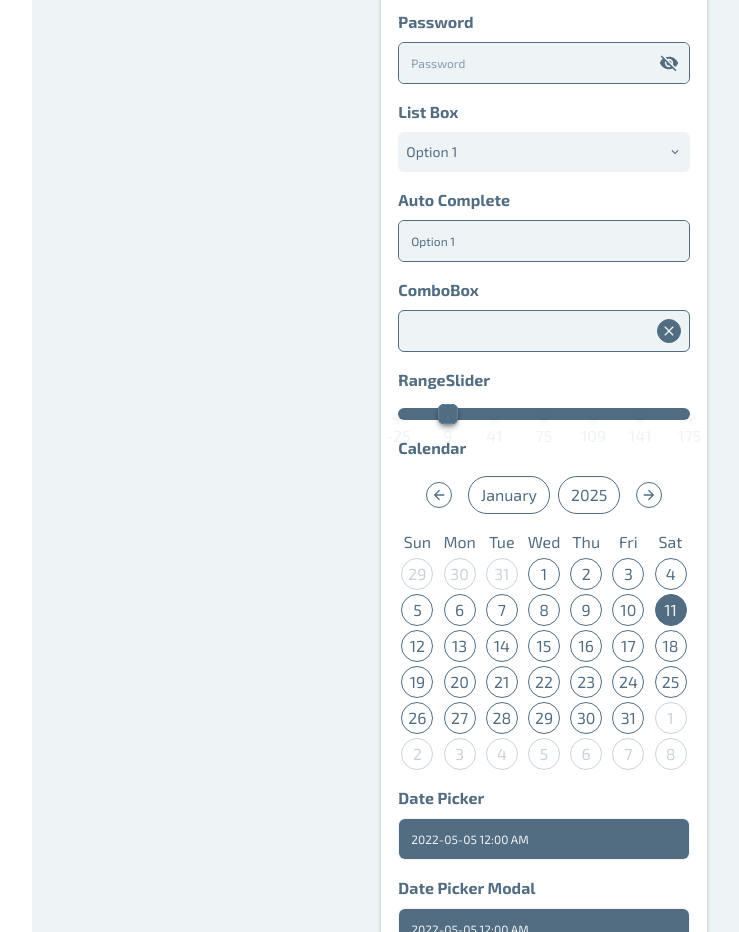
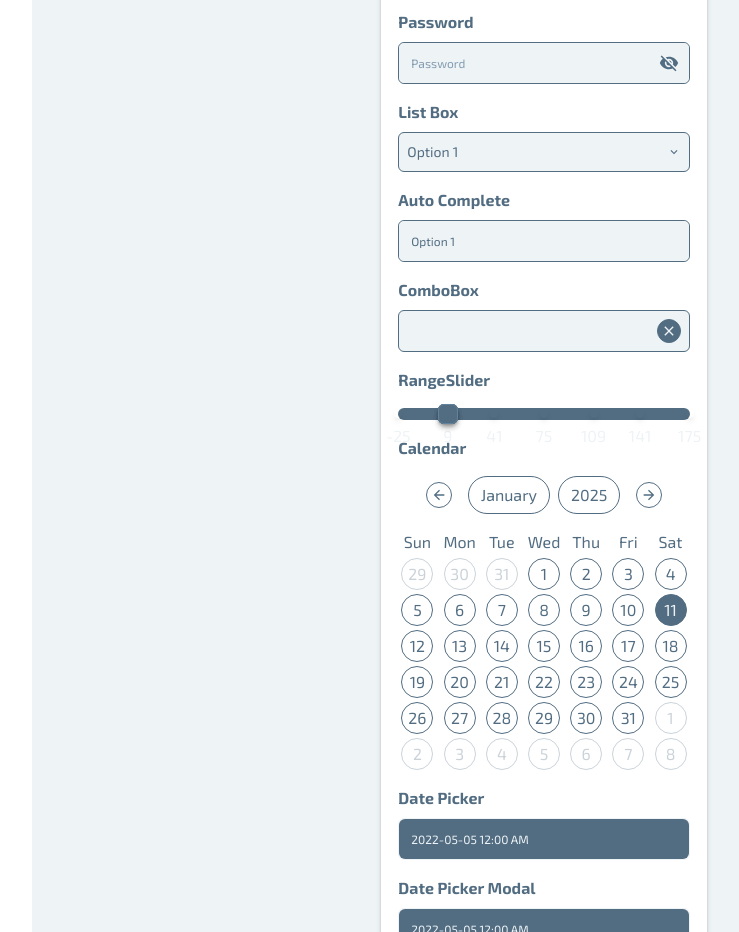
Before and after one commit to vishalkanani99/dmantu-admin, a Vue app: page /forms in a window 1280 px wide. Shown: the part 3040-3972 px from the top of the page, without its empty margins (224-963 px from the left). Built offline with nearby package versions, Linux system fonts and the light colour scheme.

Commit message:
fixed: listbox border

```diff
--- a/src/components/form/ListBox.vue
+++ b/src/components/form/ListBox.vue
@@ -47,7 +47,7 @@ const getLabel = (option) => {
   >
     <template #selector>
       <MenuListItem
-        class="h-10"
+        class="h-10 border border-[--color-inverse]"
         :label="modelValue"
         :isOpen="showDropdown"
         :color="color"
```
